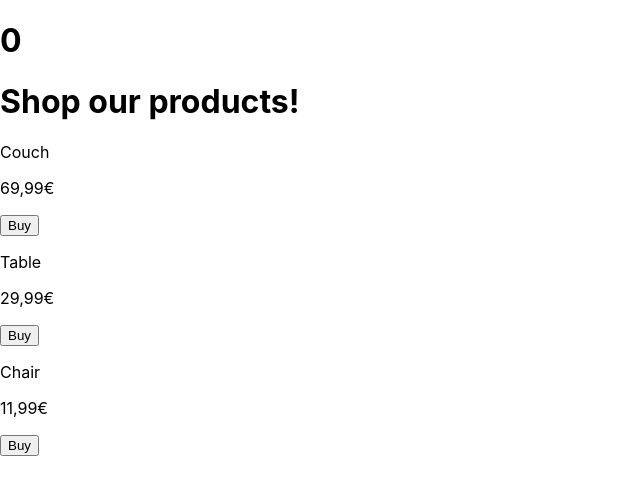
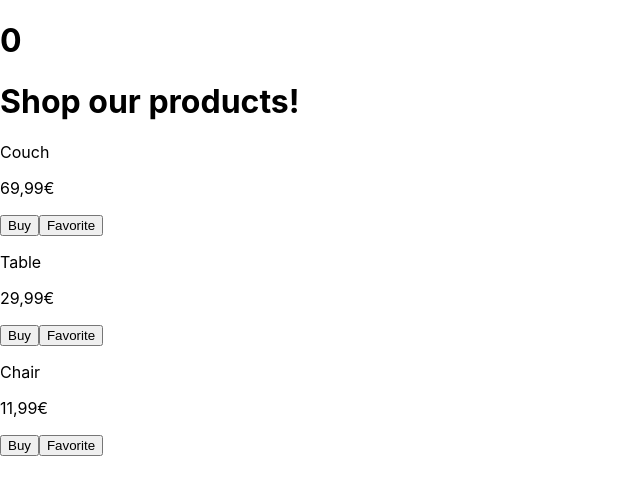
Before and after one commit to chrisalxlng/sneakr., a React (Create React App) app: page / in a window 1280 px wide. Shown: the top 494 px of the page, without its empty margins (0-640 px from the left). Built offline with nearby package versions, Linux system fonts and the light colour scheme.

Commit message:
outsourced products data into json file

```diff
--- a/src/App.js
+++ b/src/App.js
@@ -1,21 +1,34 @@
 import React, { Component } from "react";
 import Navbar from "./components/Navbar";
 import Content from "./components/Content";
+import products from "./data/products.json";
 
 class App extends Component {
-    state = {
-        products: [
-            { id: 0, name: "Couch", price: "69,99€", quantity: 0 },
-            { id: 1, name: "Table", price: "29,99€", quantity: 0 },
-            { id: 2, name: "Chair", price: "11,99€", quantity: 0 },
-        ],
-    };
+    state = {};
 
-    handleIncrement = (product) => {
+    constructor(props) {
+        super(props);
+        this.state = {
+            products: products,
+        };
+    }
+
+    handleBuy = (product) => {
         const products = [...this.state.products];
         const index = products.indexOf(product);
         products[index] = { ...product };
         products[index].quantity++;
+        this.setState({ products });
+    };
+
+    handleFavorite = (product) => {
+        const products = [...this.state.products];
+        const index = products.indexOf(product);
+        products[index] = { ...product };
+
+        if (products[index].isFavorite) products[index].isFavorite = false;
+        else products[index].isFavorite = true;
+
         this.setState({ products });
     };
 
@@ -31,7 +44,8 @@ class App extends Component {
                 />
                 <Content
                     products={products}
-                    onIncrement={this.handleIncrement}
+                    onBuy={this.handleBuy}
+                    onFavorite={this.handleFavorite}
                 />
             </div>
         );
--- a/src/components/Content.jsx
+++ b/src/components/Content.jsx
@@ -2,11 +2,15 @@ import React from "react";
 import CardContainer from "./ProductCardContainer";
 
 function Content(props) {
-    const { products, onIncrement } = props;
+    const { products, onBuy, onFavorite } = props;
 
     return (
         <div>
-            <CardContainer products={products} onIncrement={onIncrement} />
+            <CardContainer
+                products={products}
+                onBuy={onBuy}
+                onFavorite={onFavorite}
+            />
         </div>
     );
 }
--- a/src/components/ProductCard.jsx
+++ b/src/components/ProductCard.jsx
@@ -8,7 +8,8 @@ function ProductCard(props) {
         <div>
             <p>{name}</p>
             <p>{price}</p>
-            <button onClick={() => props.onIncrement(product)}>Buy</button>
+            <button onClick={() => props.onBuy(product)}>Buy</button>
+            <button onClick={() => props.onFavorite(product)}>Favorite</button>
         </div>
     );
 }
--- a/src/components/ProductCardContainer.jsx
+++ b/src/components/ProductCardContainer.jsx
@@ -10,7 +10,8 @@ function ProductCardContainer(props) {
                     <ProductCard
                         key={item.id}
                         product={item}
-                        onIncrement={props.onIncrement}
+                        onBuy={props.onBuy}
+                        onFavorite={props.onFavorite}
                     />
                 );
             })}
--- /dev/null
+++ b/src/data/products.json
@@ -0,0 +1,23 @@
+[
+    {
+        "id": 0,
+        "name": "Couch",
+        "price": "69,99€",
+        "quantity": 0,
+        "isFavorite": false
+    },
+    {
+        "id": 1,
+        "name": "Table",
+        "price": "29,99€",
+        "quantity": 0,
+        "isFavorite": false
+    },
+    {
+        "id": 2,
+        "name": "Chair",
+        "price": "11,99€",
+        "quantity": 0,
+        "isFavorite": false
+    }
+]
```
